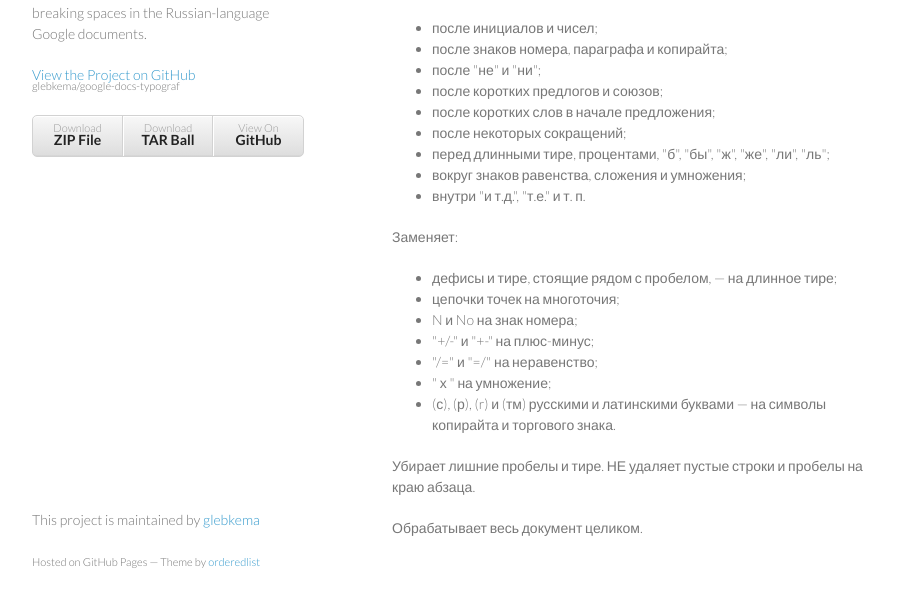
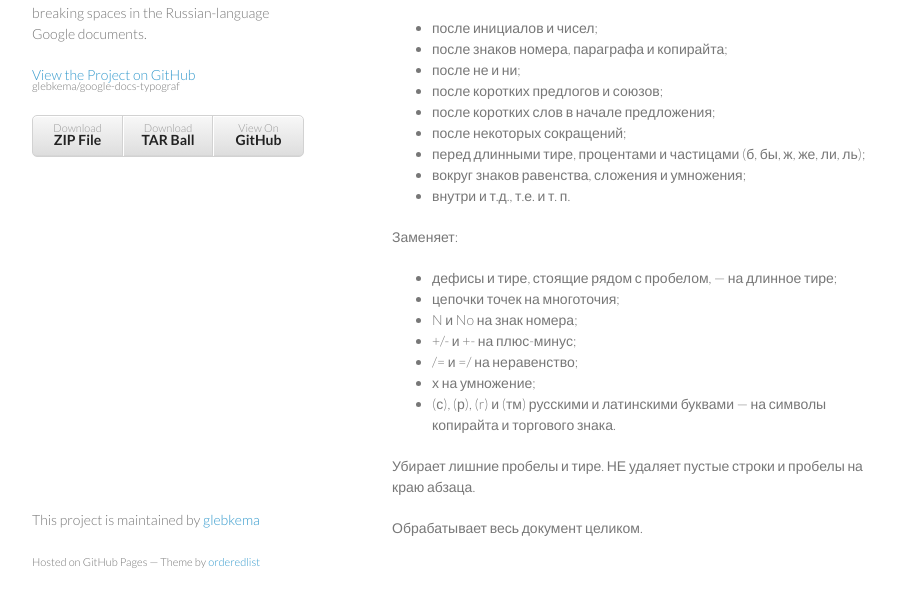
Before and after one commit to glebkema/google-docs-typograf, a plain HTML site: page index.html in a window 1280 px wide. Shown: the part 159-766 px from the top of the page, without its empty margins (178-1100 px from the left). Drawn offline with Linux system fonts and the light colour scheme.

```diff
--- a/index.html
+++ b/index.html
@@ -36,13 +36,13 @@
 <ul>
 <li>после инициалов и чисел;</li>
 <li>после знаков номера, параграфа и копирайта;</li>
-<li>после "не" и "ни";</li>
+<li>после не и ни;</li>
 <li>после коротких предлогов и союзов;</li>
 <li>после коротких слов в начале предложения;</li>
 <li>после некоторых сокращений;</li>
-<li>перед длинными тире, процентами, "б", "бы", "ж", "же", "ли", "ль";</li>
+<li>перед длинными тире, процентами и частицами (б, бы, ж, же, ли, ль);</li>
 <li>вокруг знаков равенства, сложения и умножения;</li>
-<li>внутри "и т.д.", "т.е." и т. п.</li>
+<li>внутри и т.д., т.е. и т. п.</li>
 </ul>
 
 <p>Заменяет:</p>
@@ -51,9 +51,9 @@
 <li>дефисы и тире, стоящие рядом с пробелом, — на длинное тире;</li>
 <li>цепочки точек на многоточия;</li>
 <li>N и No на знак номера;</li>
-<li>"+/-" и "+-" на плюс-минус;</li>
-<li>"/=" и "=/" на неравенство;</li>
-<li>" х " на умножение;</li>
+<li>+/- и +- на плюс-минус;</li>
+<li>/= и =/ на неравенство;</li>
+<li>х на умножение;</li>
 <li>(с), (р), (r) и (тм) русскими и латинскими буквами — на символы копирайта и торгового знака.</li>
 </ul>
 
--- a/params.json
+++ b/params.json
@@ -1 +1 @@
-{"name":"Google Docs Typograf","tagline":"Script puts special signs, dashes and non-breaking spaces in the Russian-language Google documents.","body":"### Скрипт расставляет спецзнаки, тире и неразрывные пробелы в русскоязычных гугл-документах.\r\n\r\nПри копипасте в гугл-документ неразрывные пробелы теряются. Скрипт заново меняет пробелы на неразрывные:\r\n\r\n* после инициалов и чисел;\r\n* после знаков номера, параграфа и копирайта;\r\n* после \"не\" и \"ни\";\r\n* после коротких предлогов и союзов;\r\n* после коротких слов в начале предложения;\r\n* после некоторых сокращений;\r\n* перед длинными тире, процентами, \"б\", \"бы\", \"ж\", \"же\", \"ли\", \"ль\";\r\n* вокруг знаков равенства, сложения и умножения;\r\n* внутри \"и т.д.\", \"т.е.\" и т. п.\r\n\r\nЗаменяет:\r\n\r\n* дефисы и тире, стоящие рядом с пробелом, — на длинное тире;\r\n* цепочки точек на многоточия;\r\n* N и No на знак номера;\r\n* \"+/-\" и \"+-\" на плюс-минус;\r\n* \"/=\" и \"=/\" на неравенство;\r\n* \" х \" на умножение;\r\n* (с), (р), (r) и (тм) русскими и латинскими буквами — на символы копирайта и торгового знака.\r\n\r\nУбирает лишние пробелы и тире. НЕ удаляет пустые строки и пробелы на краю абзаца.\r\n\r\nОбрабатывает весь документ целиком.","google":"UA-9357207-6","note":"Don't delete this file! It's used internally to help with page regeneration."}
+{"name":"Google Docs Typograf","tagline":"Script puts special signs, dashes and non-breaking spaces in the Russian-language Google documents.","body":"### Скрипт расставляет спецзнаки, тире и неразрывные пробелы в русскоязычных гугл-документах.\r\n\r\nПри копипасте в гугл-документ неразрывные пробелы теряются. Скрипт заново меняет пробелы на неразрывные:\r\n\r\n* после инициалов и чисел;\r\n* после знаков номера, параграфа и копирайта;\r\n* после не и ни;\r\n* после коротких предлогов и союзов;\r\n* после коротких слов в начале предложения;\r\n* после некоторых сокращений;\r\n* перед длинными тире, процентами и частицами (б, бы, ж, же, ли, ль);\r\n* вокруг знаков равенства, сложения и умножения;\r\n* внутри и т.д., т.е. и т. п.\r\n\r\nЗаменяет:\r\n\r\n* дефисы и тире, стоящие рядом с пробелом, — на длинное тире;\r\n* цепочки точек на многоточия;\r\n* N и No на знак номера;\r\n* +/- и +- на плюс-минус;\r\n* /= и =/ на неравенство;\r\n* х на умножение;\r\n* (с), (р), (r) и (тм) русскими и латинскими буквами — на символы копирайта и торгового знака.\r\n\r\nУбирает лишние пробелы и тире. НЕ удаляет пустые строки и пробелы на краю абзаца.\r\n\r\nОбрабатывает весь документ целиком.\r\n","google":"UA-9357207-6","note":"Don't delete this file! It's used internally to help with page regeneration."}
```
